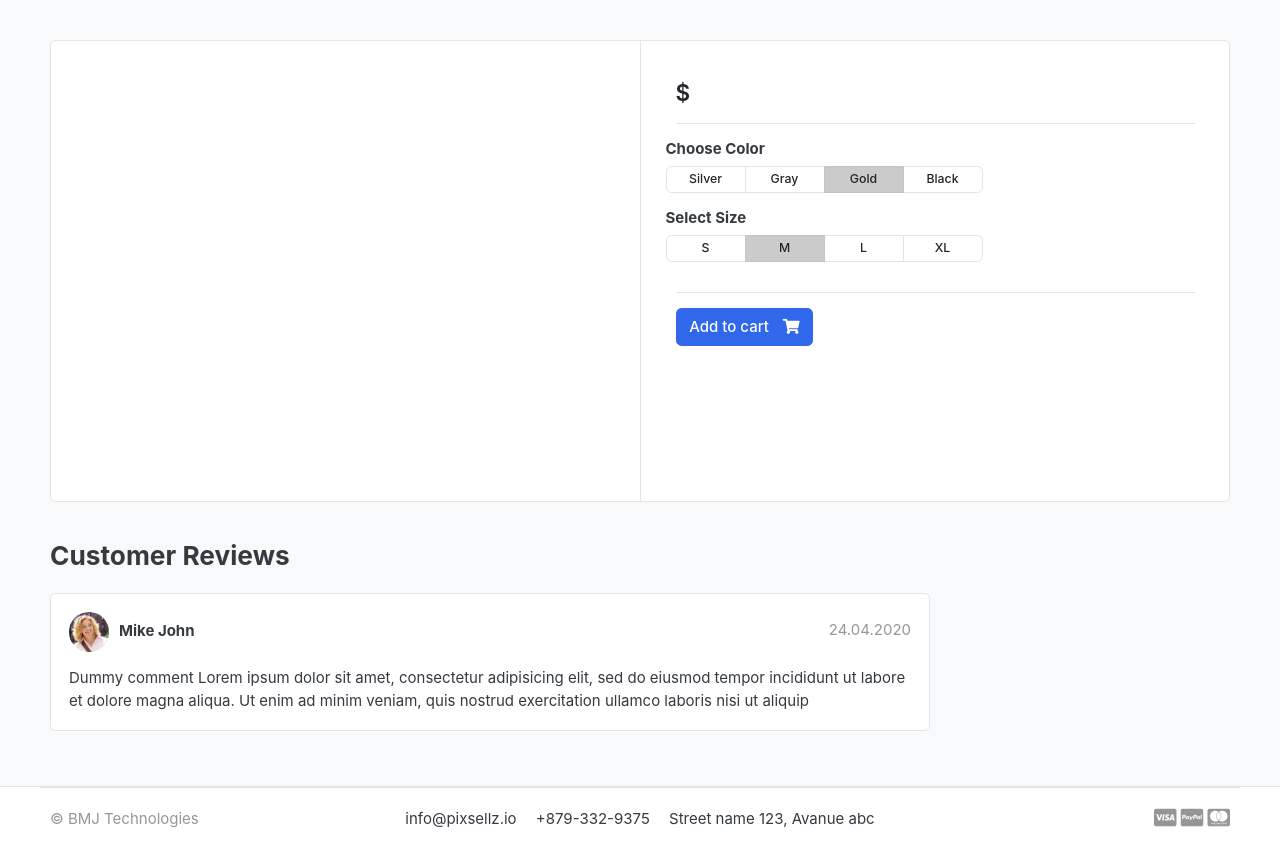
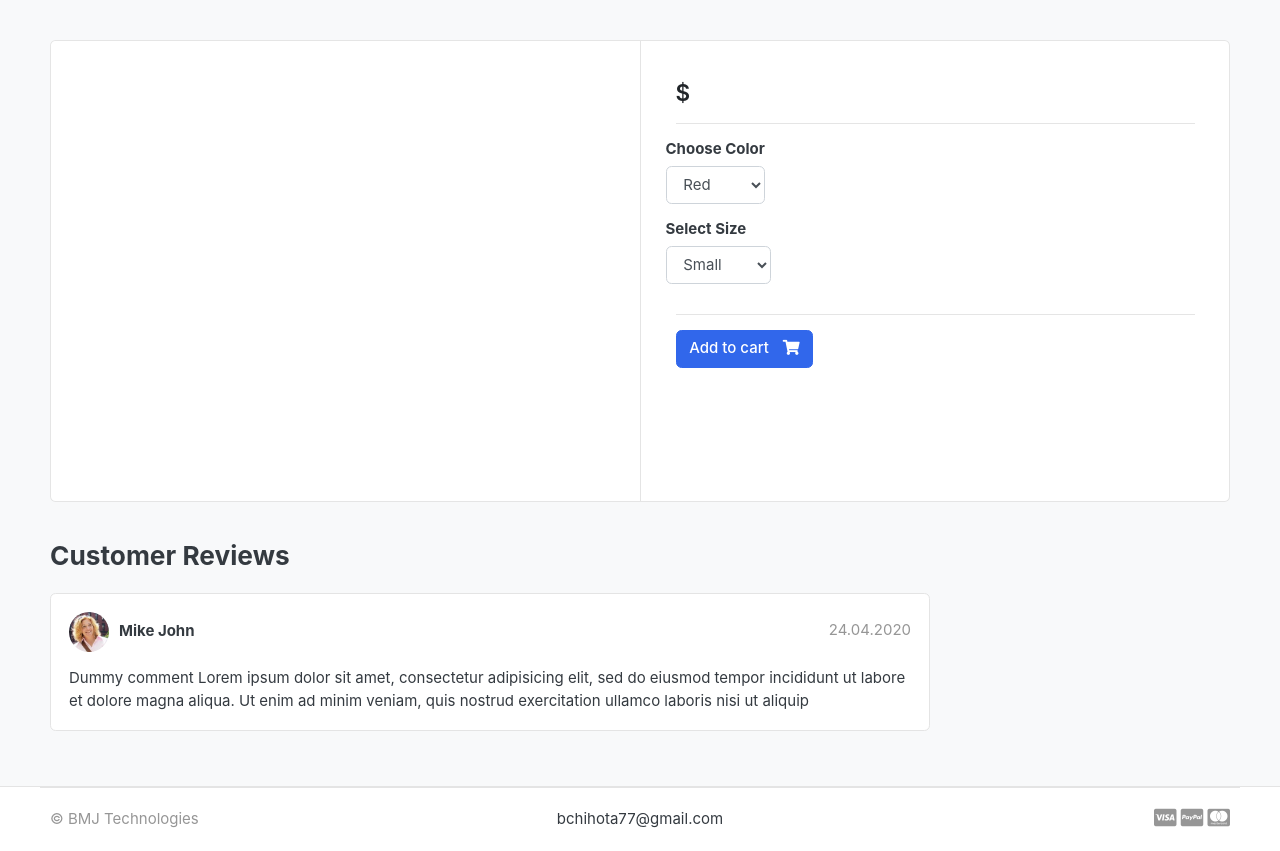
Before and after one commit to MunasheC/swiftkart-django, a Django app: template templates/store/product_detail.html in a window 1280 px wide. Shown: the part 118-969 px from the top of the page. Run offline with Django 5.2, Linux system fonts and the light colour scheme; the template is opened without the code that fills it, so the values that code supplies are empty; some libraries are stand-ins or nearby versions; some web fonts are replaced.

Commit message:
Product variation functionality

```diff
--- a/carts/views.py
+++ b/carts/views.py
@@ -12,6 +12,11 @@ def _cart_id(request):
     return cart
 
 def add_cart(request, product_id):
+    color = request.GET['color']
+    size = request.GET['size']
+    return HttpResponse(color + ' ' + size)
+    exit()
+
     product = Product.objects.get(id=product_id) # get the product
     try:
         cart = Cart.objects.get(cart_id=_cart_id(request)) # GET THE CART USING THE CART_ID PRESENT IN THE SESSION
--- a/templates/includes/footer.html
+++ b/templates/includes/footer.html
@@ -6,9 +6,9 @@
 				<p class="text-muted"> &copy BMJ Technologies </p>
 			</div>
 			<div class="col-md-8 text-md-center">
-				<span  class="px-2">info@pixsellz.io</span>
-				<span  class="px-2">+879-332-9375</span>
-				<span  class="px-2">Street name 123, Avanue abc</span>
+				<span  class="px-2">bchihota77@gmail.com</span>
+				<!-- <span  class="px-2">+879-332-9375</span>
+				<span  class="px-2">Street name 123, Avanue abc</span> -->
 			</div>
 			<div class="col-md-2 text-md-right text-muted">
 				<i class="fab fa-lg fa-cc-visa"></i>
--- a/templates/store/product_detail.html
+++ b/templates/store/product_detail.html
@@ -18,6 +18,7 @@
 </article> <!-- gallery-wrap .end// -->
 		</aside>
 		<main class="col-md-6 border-left">
+			<form action="{% url 'add_cart' single_product.id %}" method="GET">
 				<article class="content-body">
 
 				<h2 class="title">{{ single_product.product_name }}</h2>
@@ -33,39 +34,22 @@
 					<div class="row">
 						<div class="item-option-select">
 							<h6>Choose Color</h6>
-			<div class="btn-group btn-group-sm btn-group-toggle" data-toggle="buttons">
-			  <label class="btn btn-light">
-			    <input type="radio" name="radio_color"> Silver
-			  </label>
-			  <label class="btn btn-light">
-			    <input type="radio" name="radio_color" > Gray
-			  </label>
-			  <label class="btn btn-light active">
-			    <input type="radio" name="radio_color checked"> Gold
-			  </label>
-			  <label class="btn btn-light">
-			    <input type="radio" name="radio_color"> Black
-			  </label>
-			</div>
+								<select name="color" class="form-control">
+									<option value="red">Red</option>
+									<option value="yellow">Yellow</option>
+									<option value="green">Green</option>
+								</select>
 						</div>
 					</div> <!-- row.// -->
 					<div class="row">
 						<div class="item-option-select">
 							<h6>Select Size</h6>
-			<div class="btn-group btn-group-sm btn-group-toggle" data-toggle="buttons">
-			  <label class="btn btn-light">
-			    <input type="radio" name="radio_color"> S
-			  </label>
-			  <label class="btn btn-light active">
-			    <input type="radio" name="radio_color" checked> M
-			  </label>
-			  <label class="btn btn-light">
-			    <input type="radio" name="radio_color"> L
-			  </label>
-			  <label class="btn btn-light">
-			    <input type="radio" name="radio_color"> XL
-			  </label>
-			</div>
+								<select name="size" class="form-control">
+									<option value="small">Small</option>
+									<option value="medium">Medium</option>
+									<option value="large">Large</option>
+								</select>
+
 						</div>
 					</div> <!-- row.// -->
 					<hr>
@@ -76,10 +60,11 @@
 						<a href="#" class="btn  btn-success"> <span class="text">Added to cart</span> <i class="fas fa-check"></i>  </a>
 						<a href="{% url 'cart' %}" class="btn  btn-outline-primary"> <span class="text">View cart</span> <i class="fas fa-eye"></i>  </a>
 						{% else %}
-	    <a href="{% url 'add_cart' single_product.id %}" class="btn  btn-primary"> <span class="text">Add to cart</span> <i class="fas fa-shopping-cart"></i>  </a>
+						<button type="submit" class="btn  btn-primary"> <span class="text">Add to cart</span> <i class="fas fa-shopping-cart"></i>  </button>
 						{% endif %}
 					{% endif %}
 				</article> <!-- product-info-aside .// -->
+			</form>
 		</main> <!-- col.// -->
 	</div> <!-- row.// -->
 </div> <!-- card.// -->
```
Also changed, not shown: store/models.py (+16 -0 lines). Lines whose indentation alone changed are shown as unchanged.
